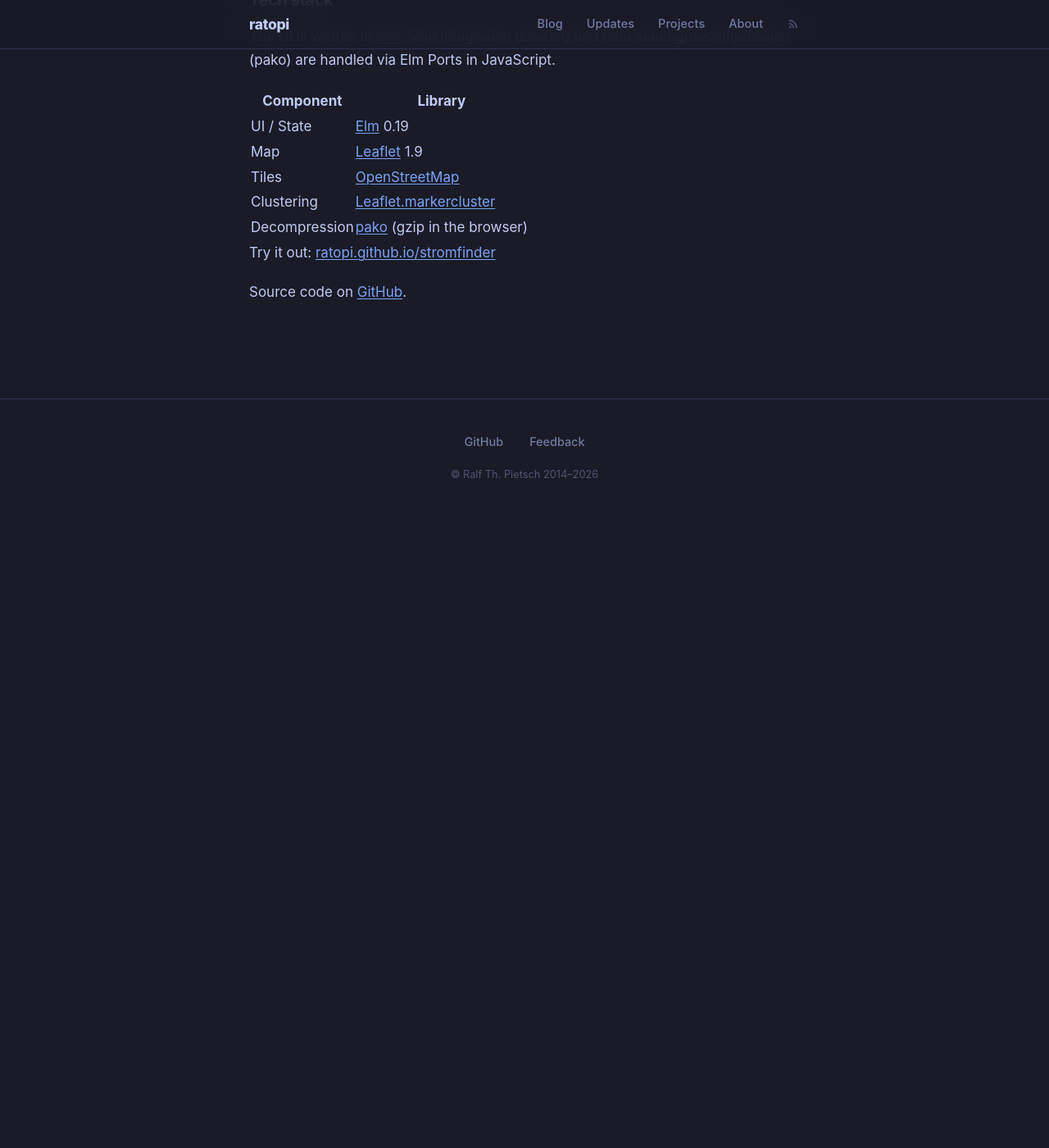
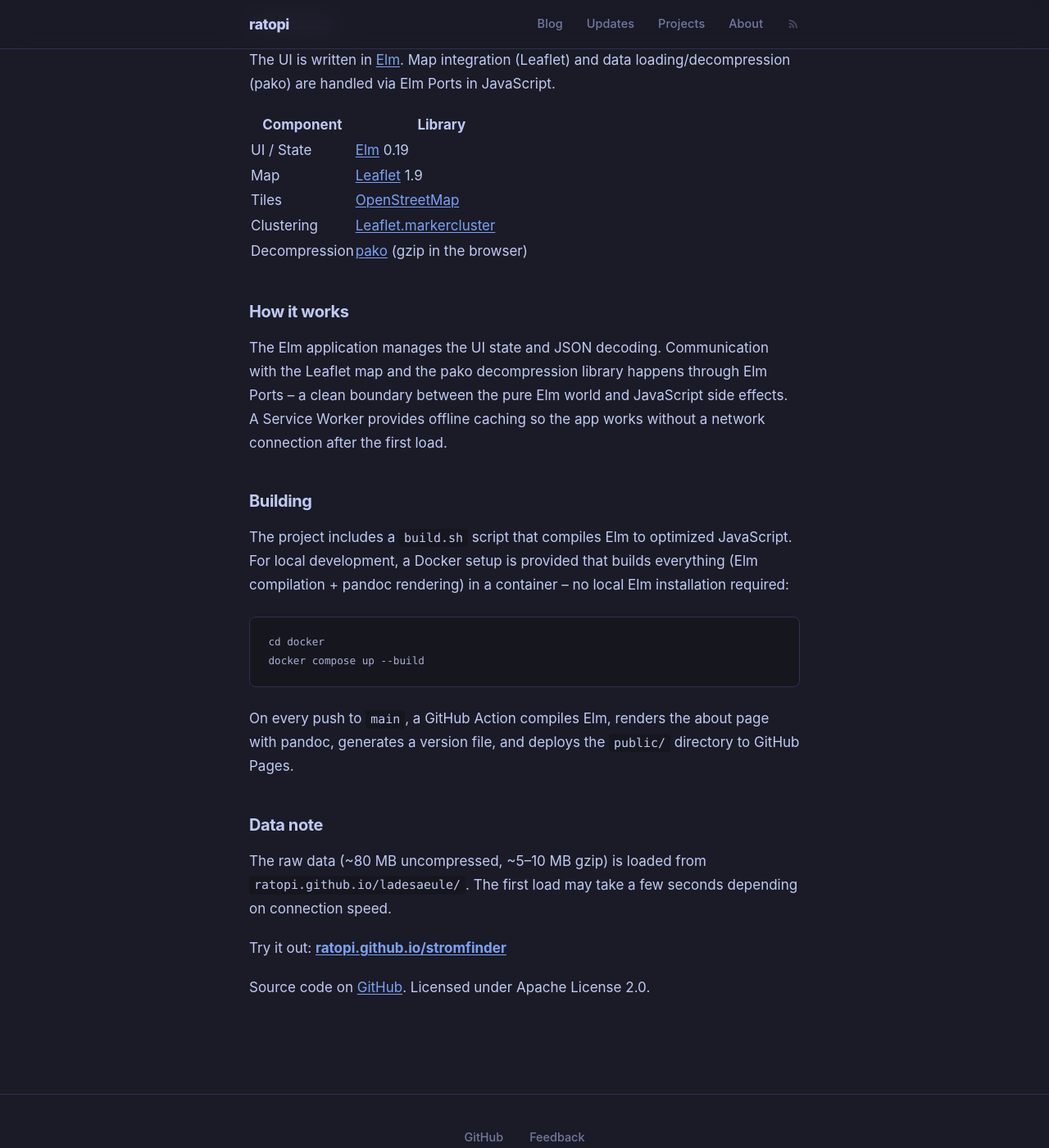
Before and after one commit to ratopi/ratopi.github.io, a Jekyll site: the page built from projects/stromfinder.md, in a window 1280 px wide and 1400 px high, scrolled down 822 px. Shown: the whole window at 82% size. Built offline with Jekyll 4.4.1, drawn with Linux system fonts in a browser that asks for light colours; before the commit the page ends 1452 px from its top, so only the background shows below that; some of the changed text lies outside the part shown.

Commit message:
infos to stromfinder updated

````diff
--- a/projects/stromfinder.md
+++ b/projects/stromfinder.md
@@ -6,7 +6,7 @@
 
 An interactive map showing all registered charging stations in Germany, built with Elm and Leaflet.
 
-The data comes from the [Ladesäulenregister](/projects/ladesaeule) project, which converts the official CSV from the Bundesnetzagentur into a gzip-compressed JSON file. Stromfinder loads this data and visualizes ~70,000 charging stations on an OpenStreetMap map.
+The data comes from the [Ladesäulenregister](/projects/ladesaeule) project, which converts the official CSV from the [Bundesnetzagentur](https://www.bundesnetzagentur.de/DE/Fachthemen/ElektrizitaetundGas/E-Mobilitaet/start.html) into a gzip-compressed JSON file. Stromfinder loads this data in the browser, decompresses it with [pako](https://github.com/nodeca/pako), and visualizes ~70,000 charging stations on an OpenStreetMap map. The data is updated weekly automatically.
 
 ### Features
 
@@ -28,7 +28,25 @@
 | Clustering | [Leaflet.markercluster](https://github.com/Leaflet/Leaflet.markercluster) |
 | Decompression | [pako](https://github.com/nodeca/pako) (gzip in the browser) |
 
+### How it works
 
-Try it out: [ratopi.github.io/stromfinder](https://ratopi.github.io/stromfinder/)
+The Elm application manages the UI state and JSON decoding. Communication with the Leaflet map and the pako decompression library happens through Elm Ports – a clean boundary between the pure Elm world and JavaScript side effects. A Service Worker provides offline caching so the app works without a network connection after the first load.
 
-Source code on [GitHub](https://github.com/ratopi/stromfinder).
+### Building
+
+The project includes a `build.sh` script that compiles Elm to optimized JavaScript. For local development, a Docker setup is provided that builds everything (Elm compilation + pandoc rendering) in a container – no local Elm installation required:
+
+```
+cd docker
+docker compose up --build
+```
+
+On every push to `main`, a GitHub Action compiles Elm, renders the about page with pandoc, generates a version file, and deploys the `public/` directory to GitHub Pages.
+
+### Data note
+
+The raw data (~80 MB uncompressed, ~5–10 MB gzip) is loaded from `ratopi.github.io/ladesaeule/`. The first load may take a few seconds depending on connection speed.
+
+Try it out: **[ratopi.github.io/stromfinder](https://ratopi.github.io/stromfinder/)**
+
+Source code on [GitHub](https://github.com/ratopi/stromfinder). Licensed under Apache License 2.0.
````
Also changed, not shown: projects.md (+1 -0 lines).
